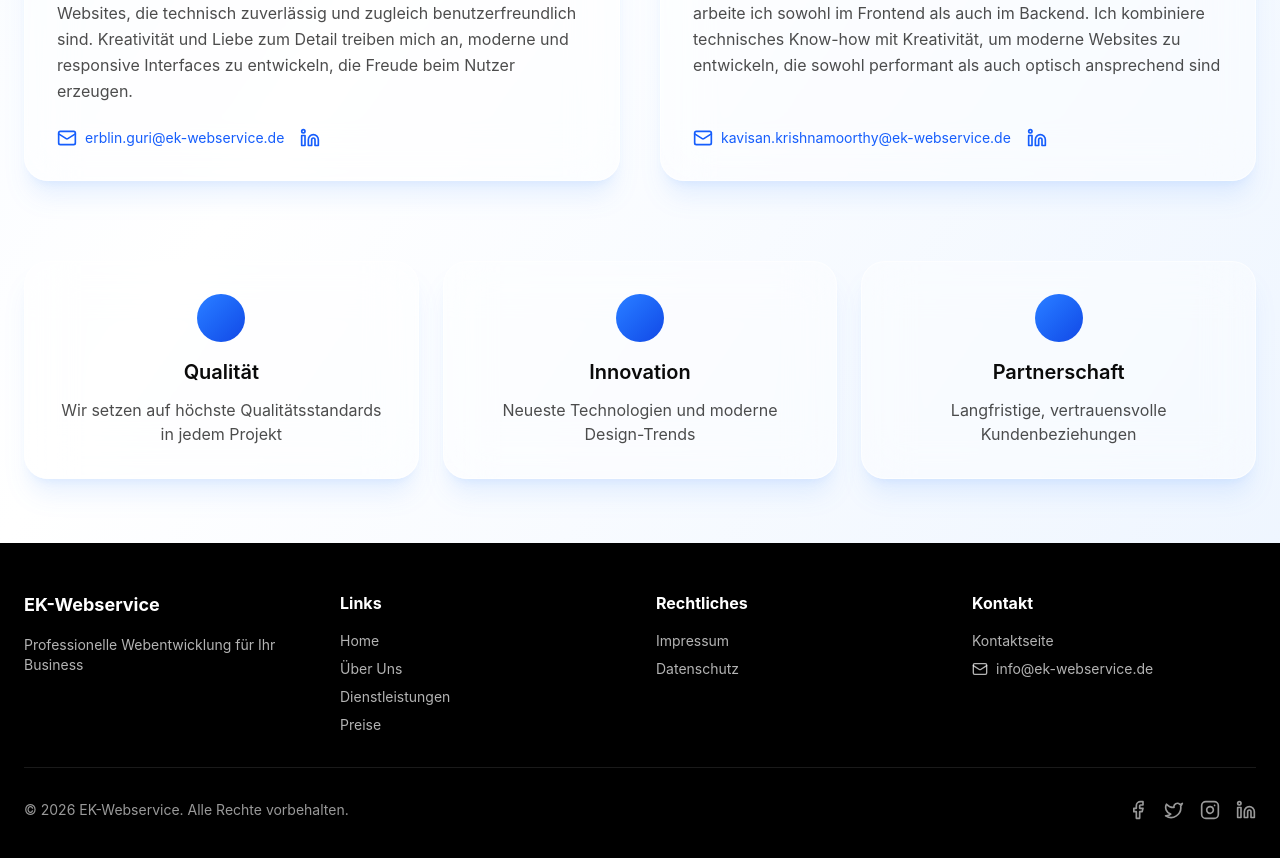
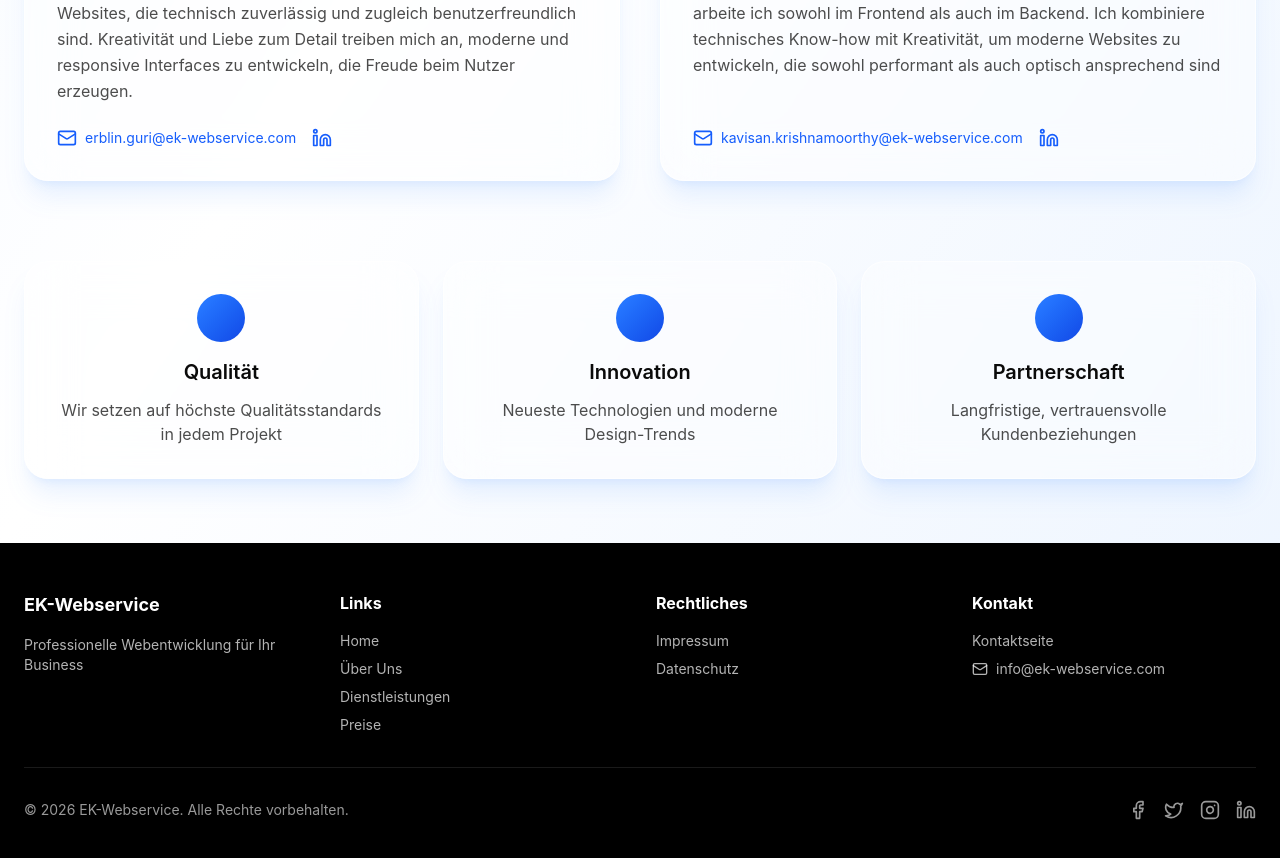
Before and after one commit to ek-webservice/Projects, a React (Vite) app: page /about in a window 1280 px wide. Shown: the part 1320-2178 px from the top of the page. Built offline with nearby package versions, Linux system fonts and the light colour scheme.

Commit message:
Email angepasst

```diff
--- a/src/app/components/Footer.tsx
+++ b/src/app/components/Footer.tsx
@@ -67,8 +67,8 @@ export function Footer() {
               </li>
               <li className="flex items-center gap-2 text-white/70">
                 <Mail className="w-4 h-4" />
-                <a href="mailto:info@ek-webservice.de" className="hover:text-blue-400 transition-colors">
-                  info@ek-webservice.de
+                <a href="mailto:info@ek-webservice.com" className="hover:text-blue-400 transition-colors">
+                  info@ek-webservice.com
                 </a>
               </li>
             </ul>
--- a/src/app/pages/About.tsx
+++ b/src/app/pages/About.tsx
@@ -12,7 +12,7 @@ export function About() {
       image: erblinImg,
       description:
           'Mit Fokus auf Frontend-Entwicklung und UI/UX-Design gestalte ich Websites, die technisch zuverlässig und zugleich benutzerfreundlich sind. Kreativität und Liebe zum Detail treiben mich an, moderne und responsive Interfaces zu entwickeln, die Freude beim Nutzer erzeugen.',
-      email: 'erblin.guri@ek-webservice.de',
+      email: 'erblin.guri@ek-webservice.com',
       linkedin: 'https://linkedin.com/in/erblin-guri-6592813b5',
     },
     {
@@ -21,7 +21,7 @@ export function About() {
       image: kavisanImg,
       description:
           'Als Fullstack Developer und Applikationsentwickler im 2. Lehrjahr arbeite ich sowohl im Frontend als auch im Backend. Ich kombiniere technisches Know-how mit Kreativität, um moderne Websites zu entwickeln, die sowohl performant als auch optisch ansprechend sind',
-      email: 'kavisan.krishnamoorthy@ek-webservice.de',
+      email: 'kavisan.krishnamoorthy@ek-webservice.com',
       linkedin: 'https://linkedin.com/in/kavisan-krishnamoorthy-43827b3b5',
     },
   ];
--- a/src/app/pages/Contact.tsx
+++ b/src/app/pages/Contact.tsx
@@ -135,7 +135,7 @@ export function Contact() {
                       <input
                           type="email" id="email" name="email" value={formData.email} onChange={handleChange} required
                           className="w-full px-4 py-3 rounded-xl bg-white/60 border border-white/80 focus:border-blue-500 focus:outline-none focus:ring-2 focus:ring-blue-500/20 transition-all"
-                          placeholder="ihre@email.de"
+                          placeholder="ihre@email.com"
                       />
                     </div>
                   </div>
```
Also changed, not shown: 2 other files (tests, documents, lock files or other folders).
